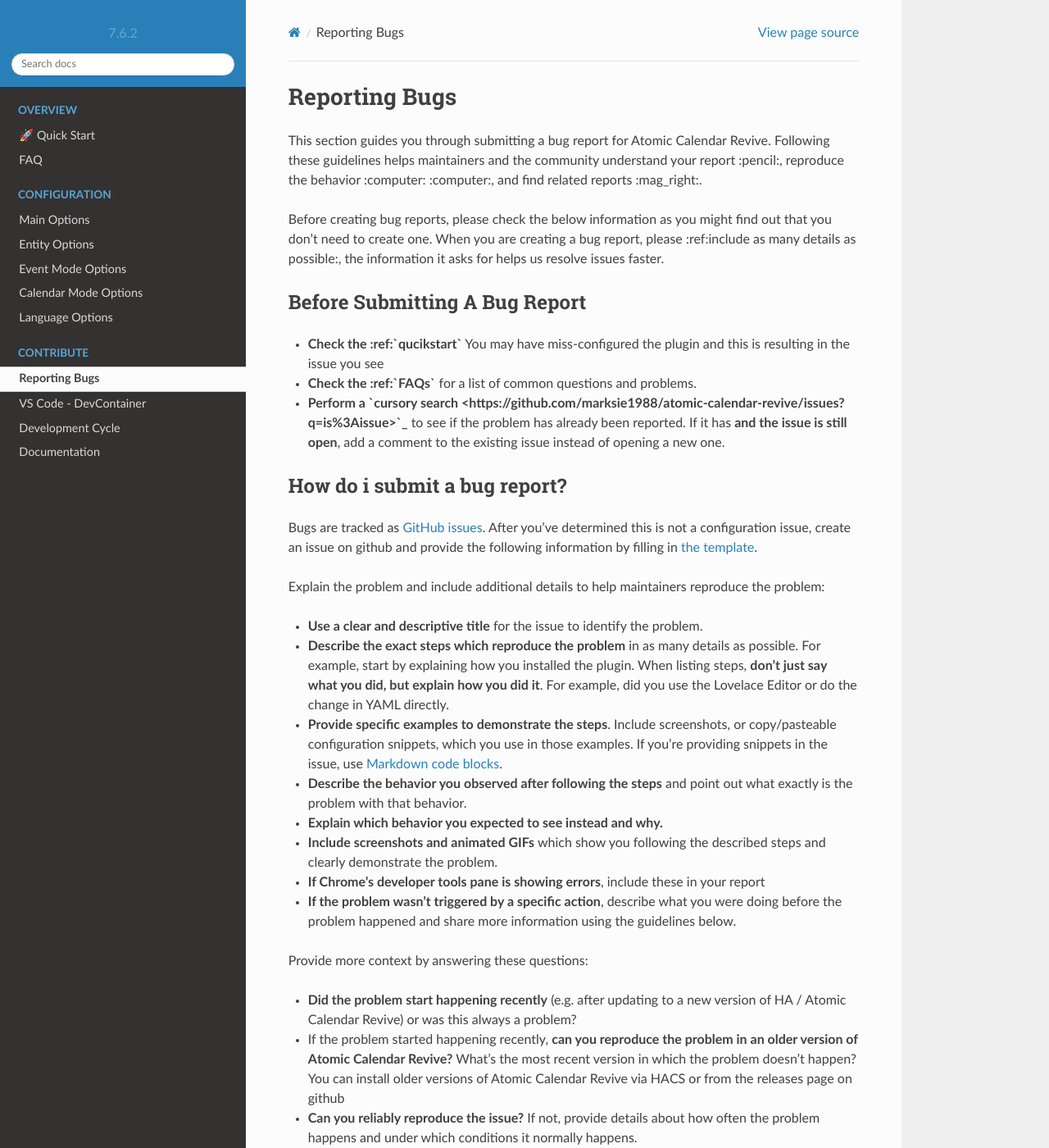
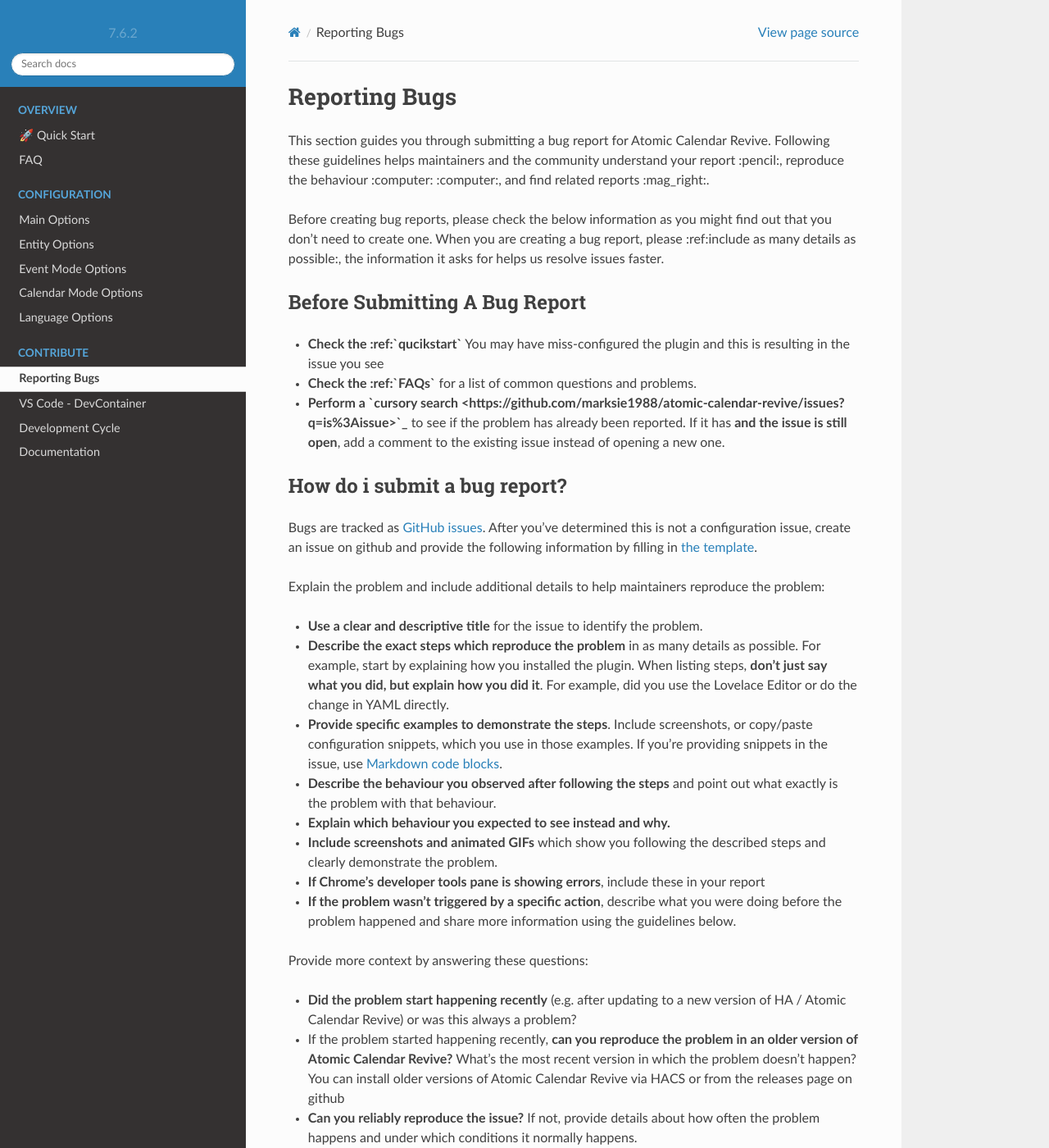
Before and after one commit to totaldebug/atomic-calendar-revive, a Sphinx documentation site: the page built from docs/contribute/bugs.rst, in a window 1280 px wide and 1400 px high. Shown: the whole window at 82% size. Built offline with Sphinx 7.4.7 and the Read the Docs theme 2.0.0, drawn with Linux system fonts in a browser that asks for light colours.

Commit message:
docs: update spelling and some dev documentation

```diff
--- a/docs/contribute/bugs.rst
+++ b/docs/contribute/bugs.rst
@@ -4,7 +4,7 @@ Reporting Bugs
 
 This section guides you through submitting a bug report for Atomic Calendar Revive.
 Following these guidelines helps maintainers and the community understand your report
-:pencil:, reproduce the behavior :computer: :computer:, and find related reports
+:pencil:, reproduce the behaviour :computer: :computer:, and find related reports
 :mag_right:.
 
 Before creating bug reports, please check the below information as you might find out
@@ -41,9 +41,9 @@ Explain the problem and include additional details to help maintainers reproduce
 
 - **Use a clear and descriptive title** for the issue to identify the problem.
 - **Describe the exact steps which reproduce the problem** in as many details as possible. For example, start by explaining how you installed the plugin. When listing steps, **don't just say what you did, but explain how you did it**. For example, did you use the Lovelace Editor or do the change in YAML directly.
-- **Provide specific examples to demonstrate the steps**. Include screenshots, or copy/pasteable configuration snippets, which you use in those examples. If you're providing snippets in the issue, use `Markdown code blocks <https://help.github.com/articles/markdown-basics/#multiple-lines>`_.
-- **Describe the behavior you observed after following the steps** and point out what exactly is the problem with that behavior.
-- **Explain which behavior you expected to see instead and why.**
+- **Provide specific examples to demonstrate the steps**. Include screenshots, or copy/paste configuration snippets, which you use in those examples. If you're providing snippets in the issue, use `Markdown code blocks <https://help.github.com/articles/markdown-basics/#multiple-lines>`_.
+- **Describe the behaviour you observed after following the steps** and point out what exactly is the problem with that behaviour.
+- **Explain which behaviour you expected to see instead and why.**
 - **Include screenshots and animated GIFs** which show you following the described steps and clearly demonstrate the problem.
 - **If Chrome's developer tools pane is showing errors**, include these in your report
 - **If the problem wasn't triggered by a specific action**, describe what you were doing before the problem happened and share more information using the guidelines below.
--- a/docs/contribute/devcycle.rst
+++ b/docs/contribute/devcycle.rst
@@ -78,7 +78,7 @@ Testing
 
 There are no automated tests for this project, however it is expected that any
 development work is tested against a HA Server with both CalDav and Google Calendar
-attached, this ensures no advers impact is added with the feature or bugfix.
+attached, this ensures no adverse impact is added with the feature or bugfix.
 
 **********
 Versioning
@@ -90,7 +90,7 @@ This project follows `Semantic Versioning <http://semver.org>`_
 
 In the context of semantic versioning, the following should apply:
 
-* **Major** - A breaking change that requires user invervention, or a change to a
+* **Major** - A breaking change that requires user intervention, or a change to a
   default value.
 * **Minor** - A change that does not require intervention, or adds additional
   functionality in a backwards compatible manner.
@@ -113,7 +113,7 @@ Once you are happy with the changes, these can be committed:
 .. note::
 
     Commit messages should follow `conventional commits <https://www.conventionalcommits.org/en/v1.0.0/>`_
-    this ensures clear commit messages within the repository.
+    this ensures clear commit messages within the repository. Without this your change will be rejected as it is required for release.
 
 
 *******************
```
